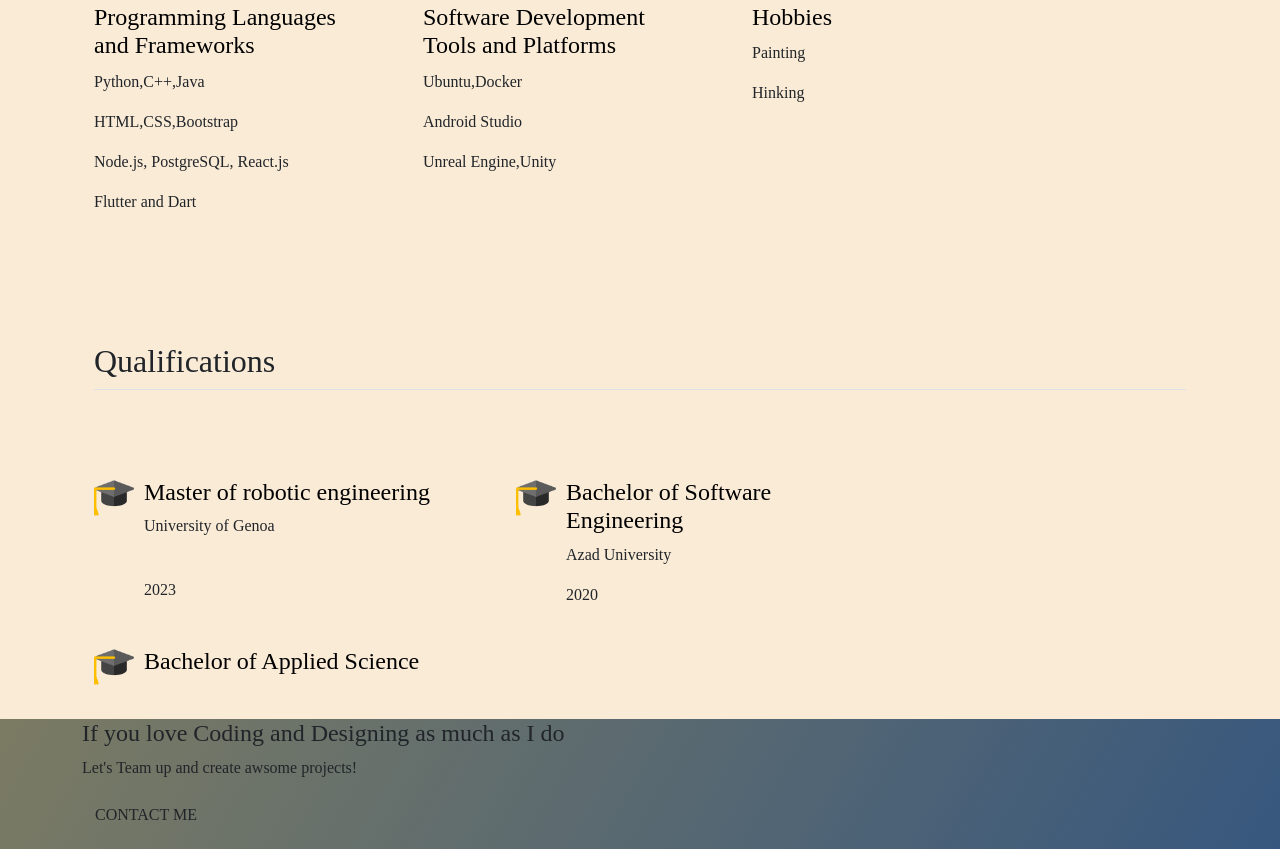
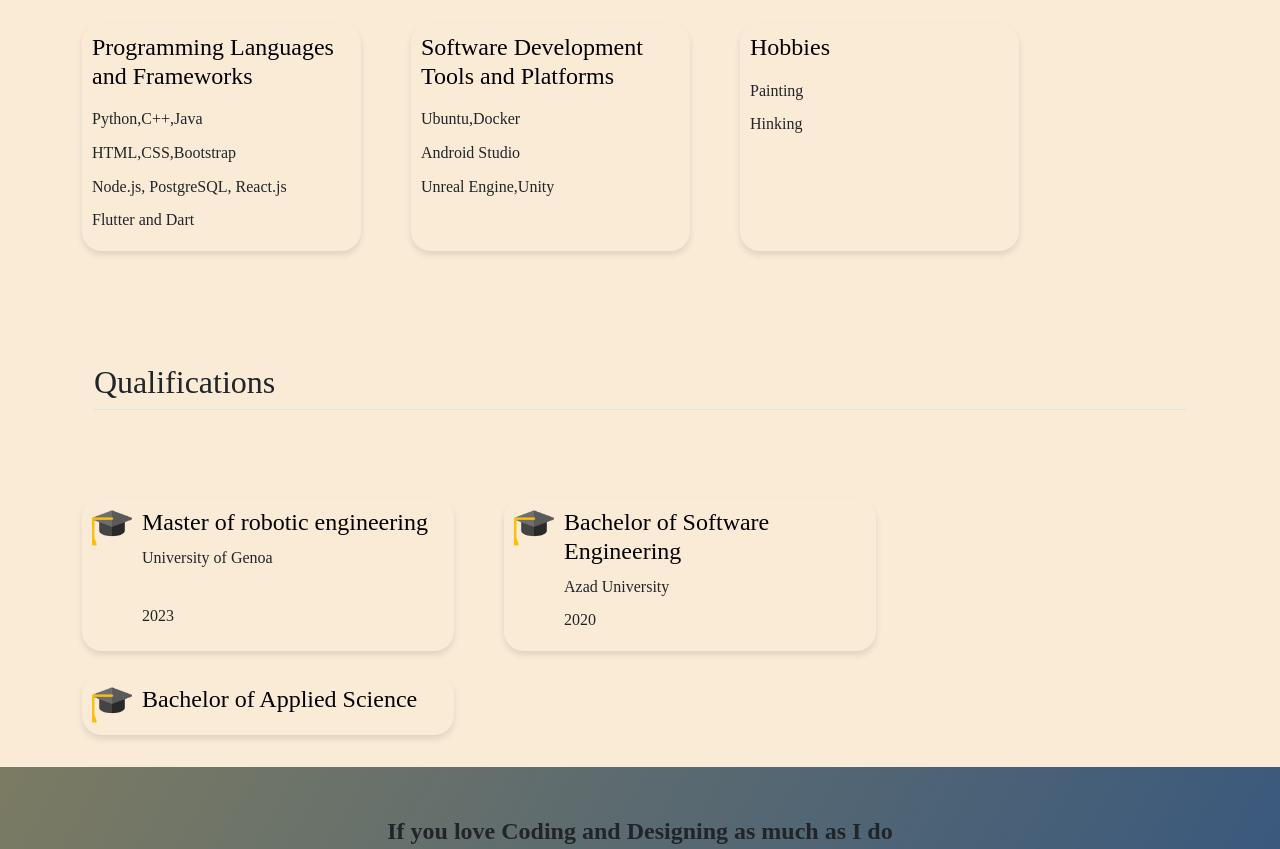
Before and after one commit to elh4m/personal-webpage, a plain HTML site: page index.html in a window 1280 px wide. Shown: the part 2185-3034 px from the top of the page. Drawn offline with nearby package versions, Linux system fonts and the light colour scheme.

Commit message:
Update style.css

```diff
--- a/style.css
+++ b/style.css
@@ -12,6 +12,11 @@
   background-size: 180% 180%;
   animation: gradient-animation 18s ease infinite;
 }
+/* .gradient-background-1{
+  background: linear-gradient(300deg, #093f91, #948859, #35bbbb);
+  background-size: 180% 180%;
+  animation: gradient-animation 18s ease infinite;
+} */
 
 @keyframes gradient-animation {
   0% {
@@ -35,3 +40,142 @@
   padding-top: 5rem !important;
   padding-bottom: 1rem !important;
 }
+.contact-me {
+  text-align: center;
+  margin-top: 50px;
+}
+.btn {
+  background: #094e50;
+
+  -webkit-border-radius: 8;
+  -moz-border-radius: 8;
+  border-radius: 8px;
+  font-family: "Merriweather", serif;
+  color: #ffffff;
+  font-size: 10px;
+  font-weight: 200;
+  padding: 10px 20px 10px 20px;
+  text-decoration: none;
+}
+
+.btn:hover {
+  background: #1b5d9b;
+
+  text-decoration: none;
+}
+#motiv {
+  font-weight: 700;
+}
+.skills {
+  background-color: antiquewhite;
+}
+.py-5 {
+  /* padding-top: 3rem!important; */
+  padding-bottom: 1rem !important;
+}
+mb-3 {
+  margin-bottom: 1rem !important;
+  justify-content: space-around;
+}
+
+@keyframes itemFadeIn {
+  from {
+    opacity: 0;
+    transform: translateY(20px);
+  }
+  to {
+    opacity: 1;
+    transform: translateY(0);
+  }
+}
+
+.items {
+  animation: itemFadeIn 0.5s ease-out forwards;
+  opacity: 0; /* Start with items invisible */
+}
+
+/* Animation delay for each column */
+.items:nth-child(1) {
+  animation-delay: 0.2s;
+}
+.items:nth-child(2) {
+  animation-delay: 0.4s;
+}
+.items:nth-child(3) {
+  animation-delay: 0.6s;
+}
+.items:nth-child(4) {
+  animation-delay: 0.8s;
+}
+
+.items:hover {
+  transform: translateY(-5px); /* Slight lift effect on hover */
+  box-shadow: 0 10px 20px rgba(9, 9, 9, 0.2); /* Soft shadow for depth */
+  transform: translateY(-5px);
+
+  /* Ensure border-radius is consistent to maintain the rounded corners */
+  border-radius: 20px;
+}
+
+.items h3 {
+  font-size: 1.5rem; /* Adjust the font size */
+  margin-bottom: 1rem; /* Provide more space below the headings */
+  transition: color 0.3s ease; /* Smooth transition for color changes */
+}
+
+.items p {
+  line-height: 1.6; /* Improve readability */
+  margin-bottom: 0.5rem; /* Adjust spacing between paragraphs */
+}
+
+.items {
+  /* border: solid 4px transparent; */
+  padding: 10px;
+  border-radius: 10px;
+  background-origin: border-box;
+  background-clip: content-box, border-box;
+  border-image-slice: 1;
+  border-image-source: linear-gradient(to right, #9ba713, #083939);
+  border-radius: 20px; /* Apply rounded corners */
+  /* Keep other properties as they are */
+  margin-right: 50px;
+  transition: all 0.3s ease; /* Smooth transition for hover effects */
+  box-shadow: 0 4px 6px rgba(8, 6, 6, 0.1);
+}
+
+.interest-icon {
+  display: inline-block;
+  animation: rotateIcon 2s linear infinite;
+}
+
+@keyframes gradient-animation {
+  0% {
+    background-position: 0% 50%;
+  }
+  50% {
+    background-position: 100% 50%;
+  }
+  100% {
+    background-position: 0% 50%;
+  }
+}
+
+.scroll-text {
+  overflow: hidden;
+  position: relative;
+}
+
+.scroll-text p {
+  position: absolute;
+  white-space: nowrap;
+  animation: scrollText 10s linear infinite;
+}
+
+@keyframes scrollText {
+  from {
+    transform: translateX(100%);
+  }
+  to {
+    transform: translateX(-100%);
+  }
+}
```
